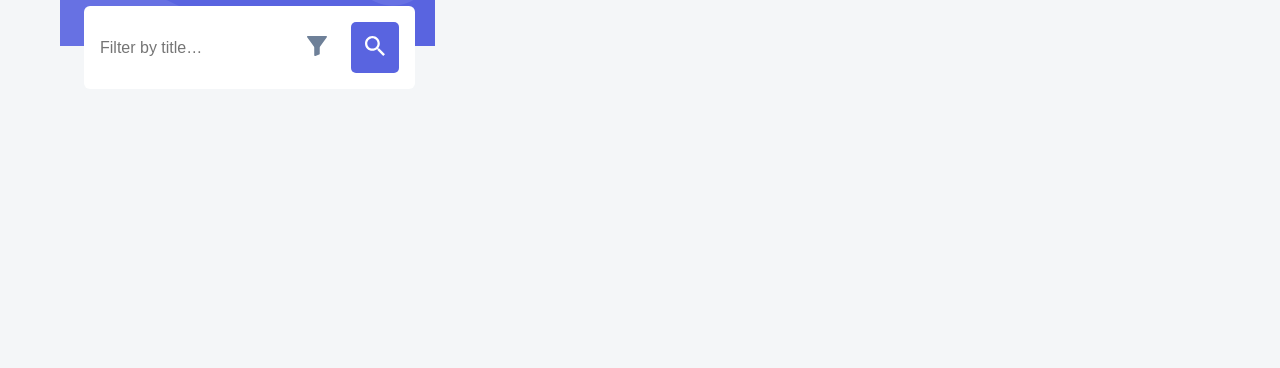
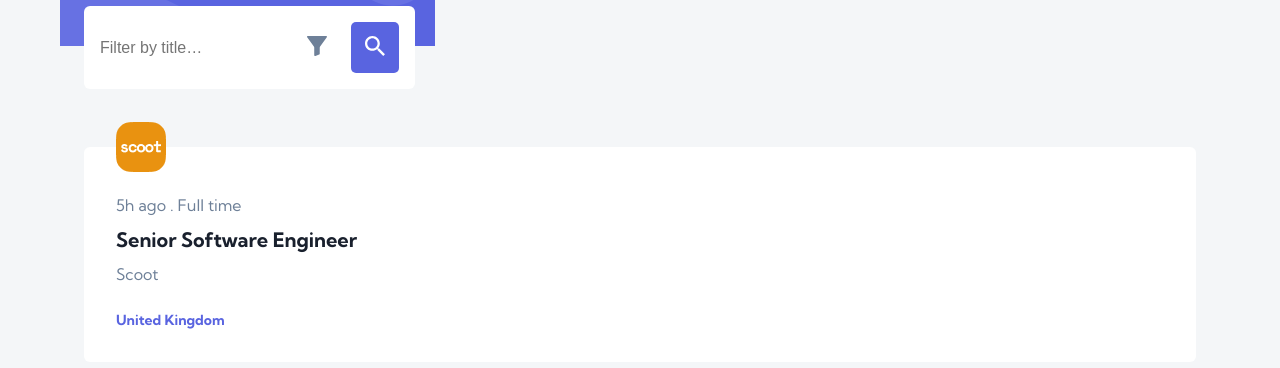
Before and after one commit to acunmedyaakademi/Hande-Eyl-l-Kamp, a plain HTML site: page index.html in a window 1280 px wide. Shown: the part 90-458 px from the top of the page. Drawn offline with Linux system fonts and the light colour scheme.

Commit message:
company-card tasarımı tamamlandı

```diff
--- a/assets/css/jobs.css
+++ b/assets/css/jobs.css
@@ -9,15 +9,19 @@
     --light-grey:#F4F6F8;
     --gray:#9DAEC2;
     --dark-grey:#6E8098;
+    --work-time:var(--dark-grey);
+    --country-text:var(--violet);
 }
 
 body[data-theme="light"]{
     --bg-color:var(--light-grey);
     --fg-color:var(--white);
+    --company-header:var(--very-dark-blue);
 }
 body[data-theme="dark"]{
     --bg-color:var(--very-dark-blue);
     --fg-color:var(--midnight);
+    --company-header:var(--white);
 }
 
 *{
@@ -78,6 +82,7 @@ body{
   }
   .search-container{
     padding-inline: 24px;
+    margin-bottom: 89px;
   }
   .search-input{
     background-color: var(--fg-color);
@@ -110,3 +115,39 @@ body{
         }
     }
   }
+
+  .company-container{
+    background-color: var(--fg-color);
+    border-radius: 6px;
+    margin-inline: 24px;
+    position: relative;
+    .company-info{
+        padding: 49px 9px 32px 32px;
+    }
+    img{
+        position: absolute;
+        left: 32px;
+        top:-25px
+    }
+    p{
+        font-weight: 400;
+        font-size: 16px;
+        line-height: 19.84px;
+        color: var(--work-time);
+        margin-bottom: 12px;
+    }
+    h1{
+        font-weight: 700;
+        font-size: 20px;
+        line-height: 24.8px;
+        color: var(--company-header);
+        margin-bottom: 12px;
+    }
+    h4{
+        font-weight: 700;
+        font-size: 14px;
+        line-height: 17.36px;
+        color: var(--country-text);
+        margin-top: 28px;
+    }
+  }
--- a/index.html
+++ b/index.html
@@ -33,6 +33,17 @@
                 </div>
             </div>
           </header>
+          <main>
+            <div class="company-container">
+                <img src="assets/img/scoot.png" alt="">
+                <div class="company-info">
+                    <p>5h ago  .  <span>Full time</span></p>
+                    <h1>Senior Software Engineer</h1>
+                    <p>Scoot</p>
+                    <h4>United Kingdom</h4>
+                </div>
+            </div>
+          </main>
     </div>
 </body>
 </html>
```
Also changed, not shown: assets/img/scoot.png (added).
